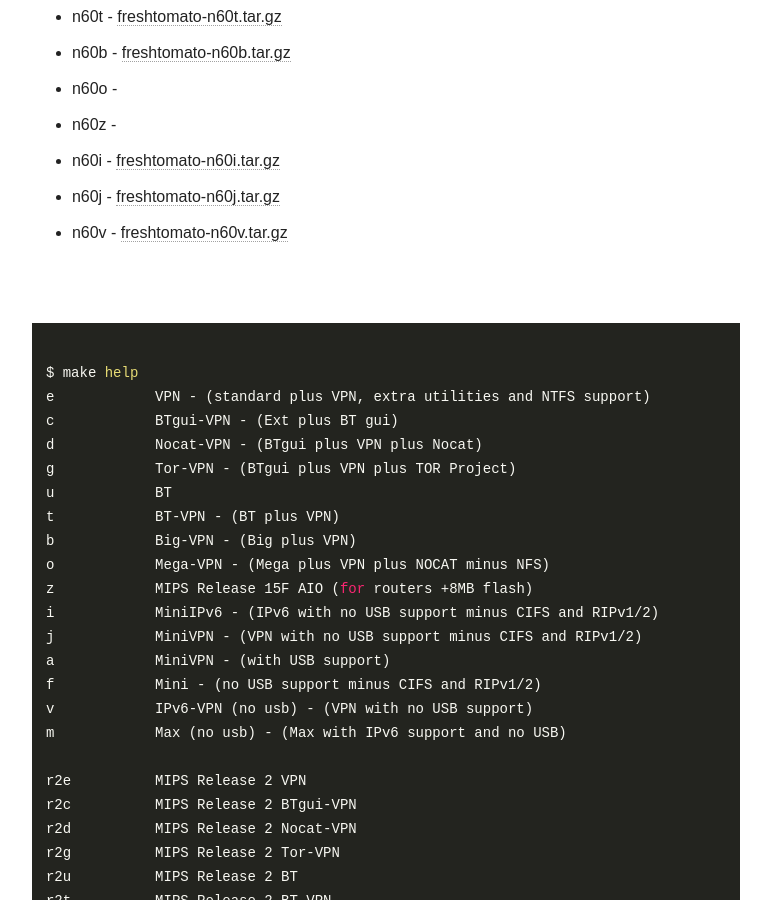
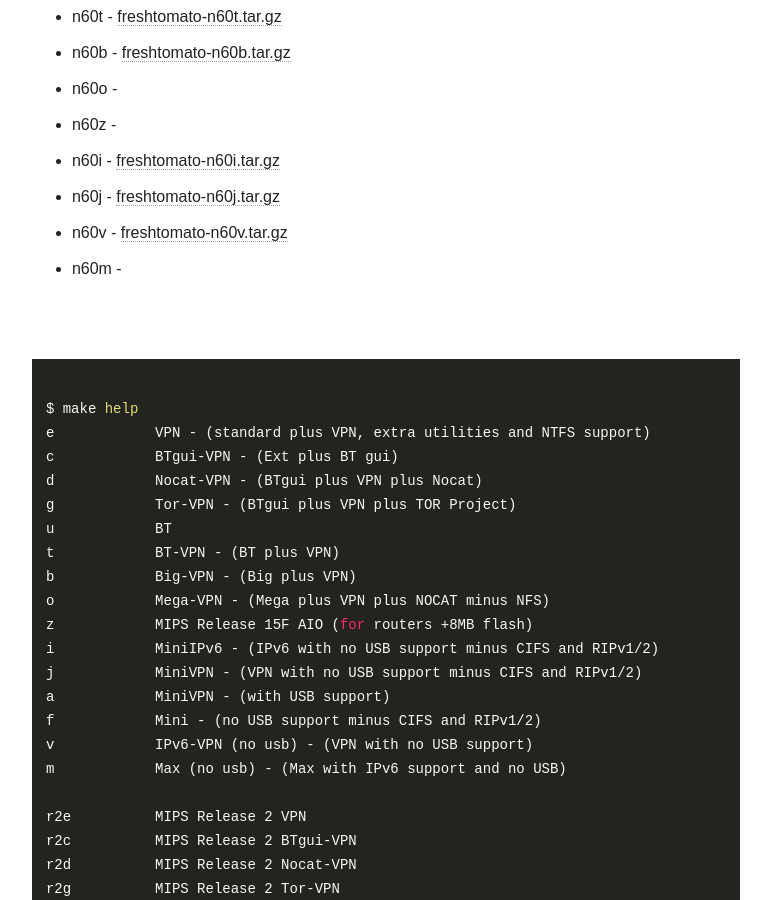
Before and after one commit to oglopss/freshtomato-mips-ci-jekyll, a Jekyll site: the page built from index.html, in a window 1280 px wide and 900 px high, scrolled down 1531 px. Shown: the whole window, without its empty margins (254-1025 px from the left). Built offline with Jekyll 4.4.1, drawn with Linux system fonts in a browser that asks for light colours; nearby versions of some CDN libraries.

Commit message:
Travis build 11 n60m pushed to gh-pages

```diff
--- a/_data/ss.yml
+++ b/_data/ss.yml
@@ -32,3 +32,4 @@
   - 0031 n60j freshtomato-n60j.tar.gz
   - 0027 n60b freshtomato-n60b.tar.gz
   - 0032 n60v freshtomato-n60v.tar.gz
+  - 0033 n60m
```
